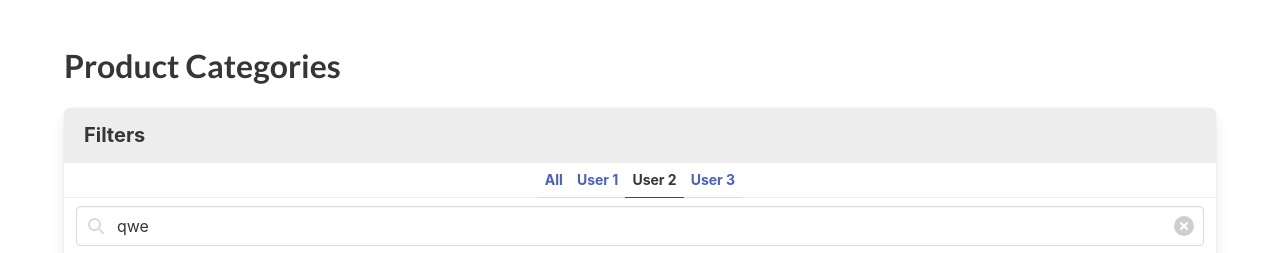
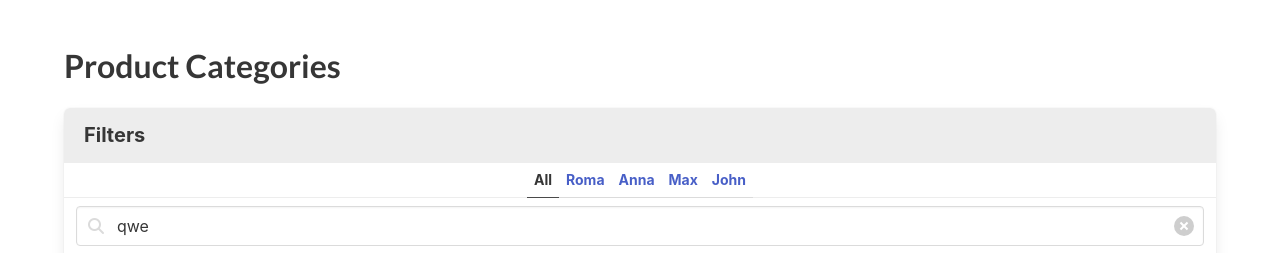
Before and after one commit to yuliaPel/react_product-categories-practice, a React (Create React App) app: page / in a window 1280 px wide. Shown: the top 253 px of the page. Built offline with nearby package versions, Linux system fonts and the light colour scheme.

Commit message:
filter products by owner

```diff
--- a/src/App.jsx
+++ b/src/App.jsx
@@ -1,5 +1,5 @@
 /* eslint-disable jsx-a11y/accessible-emoji */
-import React from 'react';
+import React, { useState } from 'react';
 import './App.scss';
 
 import usersFromServer from './api/users';
@@ -22,6 +22,18 @@ const products = productsFromServer.map(product => {
 });
 
 export const App = () => {
+  const [filterByOwner, setFilterByOwner] = useState('All');
+
+  const getFiltereProduct = arrOfProducts => {
+    if (filterByOwner === 'All') {
+      return arrOfProducts;
+    }
+
+    return arrOfProducts.filter(product => product.user.name === filterByOwner);
+  };
+
+  const filteredProducts = getFiltereProduct(products);
+
   return (
     <div className="section">
       <div className="container">
@@ -32,21 +44,27 @@ export const App = () => {
             <p className="panel-heading">Filters</p>
 
             <p className="panel-tabs has-text-weight-bold">
-              <a data-cy="FilterAllUsers" href="#/">
+              <a
+                className={`${filterByOwner === 'All' ? 'is-active' : ''}`}
+                data-cy="FilterAllUsers"
+                href="#/"
+                onClick={() => setFilterByOwner('All')}
+              >
                 All
               </a>
 
-              <a data-cy="FilterUser" href="#/">
-                User 1
-              </a>
-
-              <a data-cy="FilterUser" href="#/" className="is-active">
-                User 2
-              </a>
-
-              <a data-cy="FilterUser" href="#/">
-                User 3
-              </a>
+              {usersFromServer.map(user => {
+                return (
+                  <a
+                    className={`${filterByOwner === user.name ? 'is-active' : ''}`}
+                    data-cy="FilterUser"
+                    href="#/"
+                    onClick={() => setFilterByOwner(user.name)}
+                  >
+                    {user.name}
+                  </a>
+                );
+              })}
             </p>
 
             <div className="panel-block">
@@ -177,7 +195,7 @@ export const App = () => {
             </thead>
 
             <tbody>
-              {products.map(product => {
+              {filteredProducts.map(product => {
                 return (
                   <tr data-cy="Product">
                     <td className="has-text-weight-bold" data-cy="ProductId">
```
